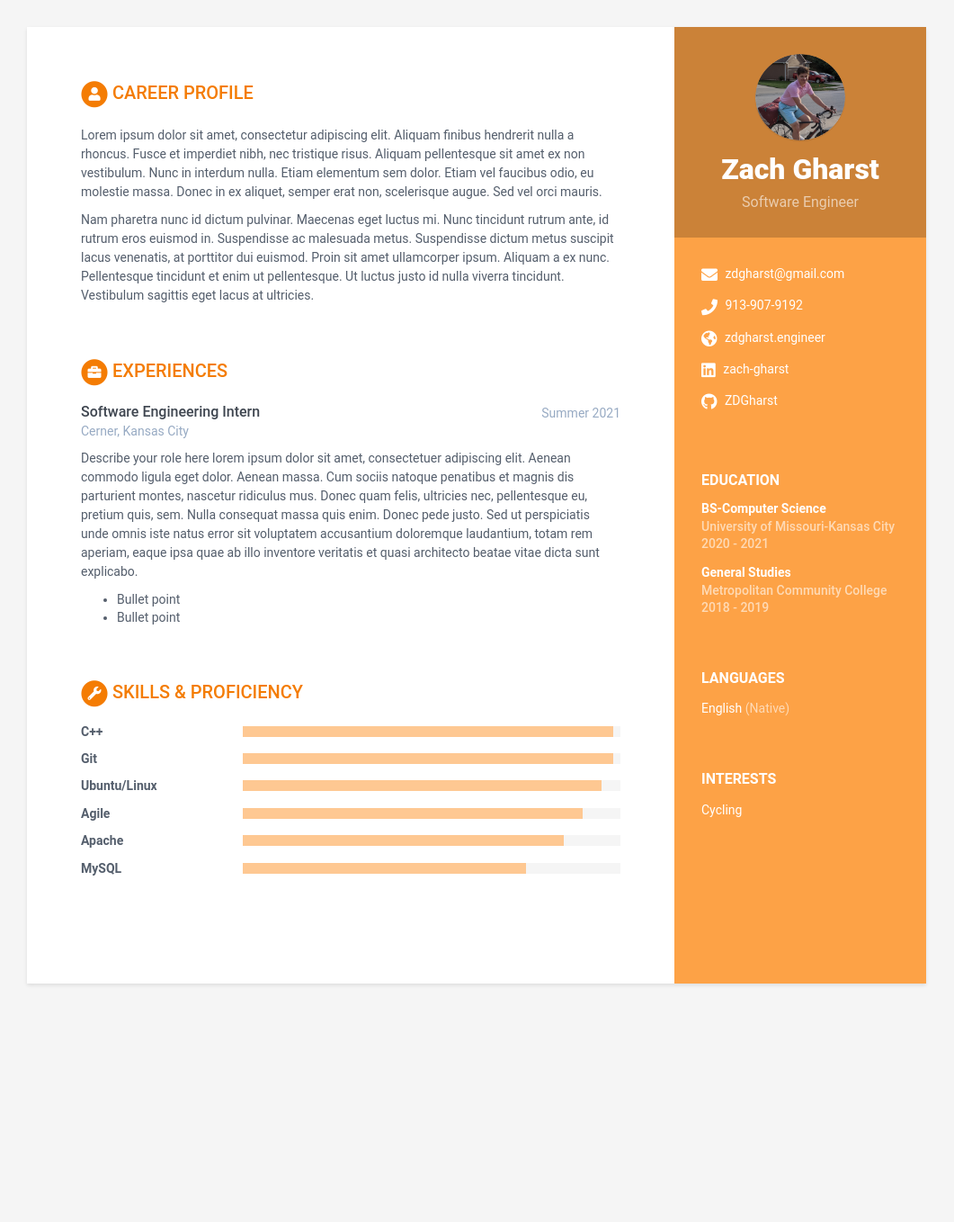
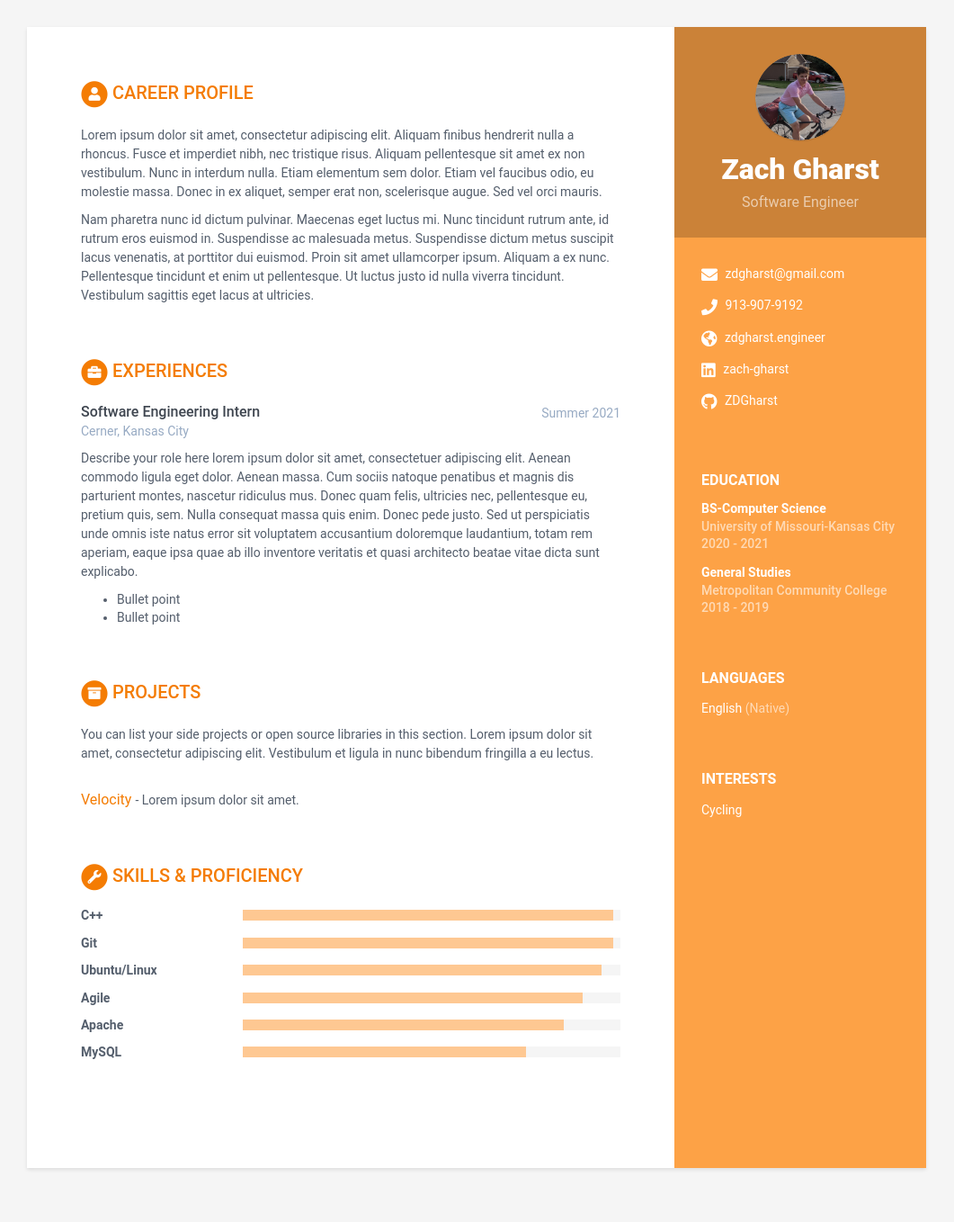
Before and after one commit to zachgharst/zachgharst.github.io, a Jekyll site: the page built from index.html, in a window 1280 px wide. Shown: the whole page at 90% size, without its empty margins (110-1171 px from the left). Built offline with Jekyll 4.4.1, drawn with Linux system fonts in a browser that asks for light colours; before the commit the page ends 1153 px from its top, so only the background shows below that; part of the change alters nothing that is shown.

Commit message:
Add first project

```diff
--- a/_data/data.yml
+++ b/_data/data.yml
@@ -114,16 +114,16 @@ experiences:
     #     pellentesque eu, pretium quis, sem.
     #       - Bullet point
     #       - Bullet point
-# projects:
-#     title: Projects
-#     intro: >
-#       You can list your side projects or open source libraries in this
-#       section. Lorem ipsum dolor sit amet, consectetur adipiscing elit.
-#       Vestibulum et ligula in nunc bibendum fringilla a eu lectus.
-#     assignments:
-#       - title: Velocity
-#         link: "#hook"
-#         tagline: "A responsive website template designed to help startups promote, market and sell their products."
+projects:
+    title: Projects
+    intro: >
+      You can list your side projects or open source libraries in this
+      section. Lorem ipsum dolor sit amet, consectetur adipiscing elit.
+      Vestibulum et ligula in nunc bibendum fringilla a eu lectus.
+    assignments:
+      - title: Velocity
+        link: "#lipsum"
+        tagline: "Lorem ipsum dolor sit amet."
 
 #       - title: DevStudio
 #         link: "#"
```
